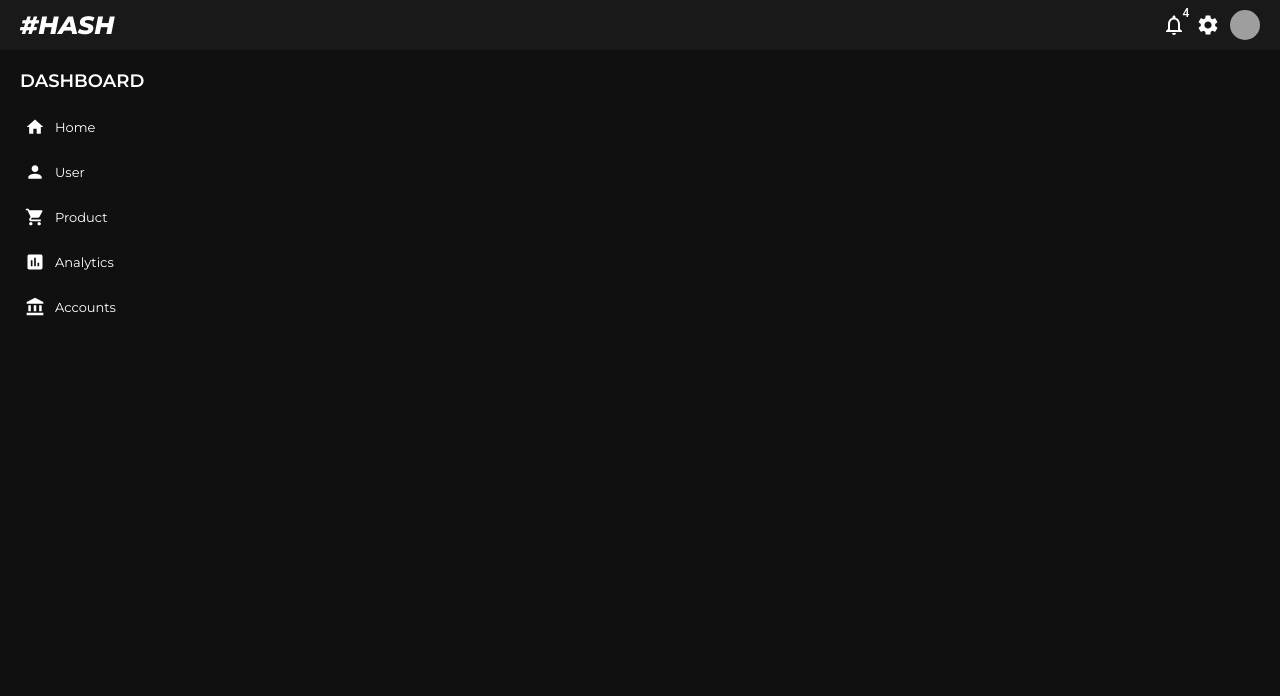
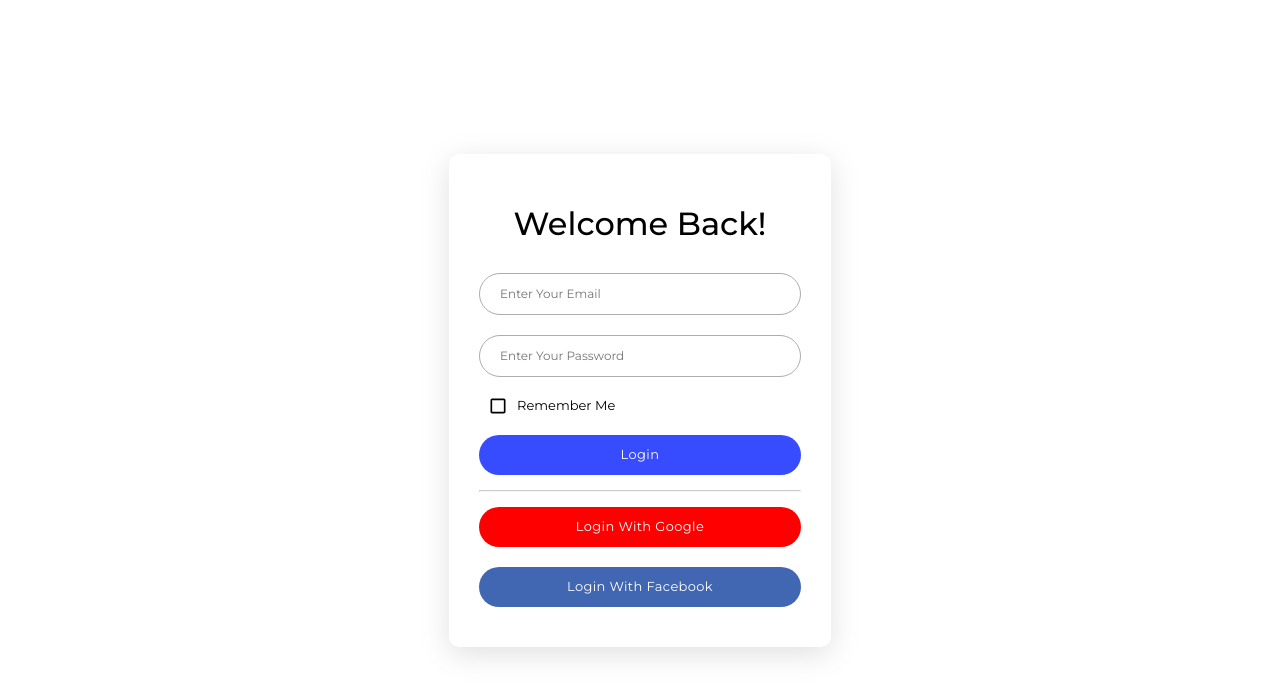
Before and after one commit to harishmahadhev/react-login-task, a React (Create React App) app: page /login in a window 1280 px wide. Shown: the top 696 px of the page. Built offline with nearby package versions, Linux system fonts and the light colour scheme; grey boxes are pictures that could not be loaded.

Commit message:
login page added

```diff
--- a/src/App.css
+++ b/src/App.css
@@ -1,6 +1,5 @@
 .App {
     background-color: whitesmoke;
-    /* height: 100vh; */
     font-family: serif;
 }
 
--- a/src/App.js
+++ b/src/App.js
@@ -9,13 +9,16 @@ import NewUser from "./pages/newuser/NewUser";
 
 function App() {
   return (
-    <div className="App">
-      <Topbar />
-      <div className="container">
-        <Sidebar />
-        <Switch>
+    <Switch>
+      <div className="App">
+        <Topbar />
+        <div className="container">
+          <Sidebar />
           <Route path="/home">
             <Home />
+          </Route>
+          <Route path="/">
+            <Redirect to="/home" />
           </Route>
           <Route path="/newuser">
             <NewUser />
@@ -26,12 +29,9 @@ function App() {
           <Route exact path="/users">
             <UserList />
           </Route>
-          <Route exact path="/">
-            <Redirect to="/home" />
-          </Route>
-        </Switch>
+        </div>
       </div>
-    </div>
+    </Switch>
   );
 }
 
--- a/src/components/sidebar/Sidebar.jsx
+++ b/src/components/sidebar/Sidebar.jsx
@@ -10,7 +10,7 @@ import {
 import { Link } from "react-router-dom";
 import { useState } from "react";
 export default function Sidebar() {
-  const [classes, setClasses] = useState();
+  const [classes, setClasses] = useState(1);
   const handleChange = (index) => {
     setClasses(index);
   };
@@ -20,7 +20,10 @@ export default function Sidebar() {
         <div className="sidebarMenu">
           <h3 className="sidebarTitle">DASHBOARD</h3>
           <ul className="sidebarList">
-            <Link style={{ textDecoration: "none", color: "inherit" }} to="/">
+            <Link
+              style={{ textDecoration: "none", color: "inherit" }}
+              to="/home"
+            >
               <li
                 className={
                   classes === 1 ? "sidebarListItem active" : "sidebarListItem"
--- a/src/components/widgetLg/WidgetLg.jsx
+++ b/src/components/widgetLg/WidgetLg.jsx
@@ -26,7 +26,7 @@ const StyledTableCell = withStyles((theme) => ({
 const useStyles = makeStyles({
   table: {
     backgroundColor: "whitesmoke",
-    minWidth: 500,
+    minWidth: 200,
   },
 });
 const CustomButton = ({ type }) => {
--- a/src/components/widgetLg/widgetlg.css
+++ b/src/components/widgetLg/widgetlg.css
@@ -1,10 +1,13 @@
 .widgetLg {
     flex: 2;
     box-shadow: rgba(100, 100, 111, 0.2) 0px 7px 29px 0px;
+    border-radius: 10px;
+    padding: 20px 0;
+    margin-right: 10px;
 }
 
 .widgetLgTitle {
-    margin: 20px;
+    padding-left: 20px;
 }
 
 .widgetLgButton.Approved {
--- a/src/index.js
+++ b/src/index.js
@@ -1,12 +1,20 @@
 import React from "react";
 import ReactDOM from "react-dom";
 import App from "./App";
-import { BrowserRouter as Router } from "react-router-dom";
+import { BrowserRouter as Router, Switch, Route } from "react-router-dom";
+import Login from "./pages/login/Login";
 
 ReactDOM.render(
   <React.StrictMode>
     <Router>
-      <App />
+      <Switch>
+        <Route path="/login">
+          <Login />
+        </Route>
+        <Route path="/">
+          <App />
+        </Route>
+      </Switch>
     </Router>
   </React.StrictMode>,
   document.getElementById("root")
--- /dev/null
+++ b/src/pages/login/Login.jsx
@@ -0,0 +1,62 @@
+import "./login.css";
+import React from "react";
+import { Button, Checkbox } from "@material-ui/core";
+import { makeStyles } from "@material-ui/core";
+import { CheckBox, CheckBoxOutlineBlank } from "@material-ui/icons";
+import { Link } from "react-router-dom";
+const useStyles = makeStyles((theme) => ({
+  root: {
+    fontSize: "10px",
+  },
+  checkbox: {
+    color: "black",
+    "&$checked": {
+      color: "black",
+    },
+  },
+  checked: {},
+}));
+export default function Login() {
+  const classes = useStyles();
+  return (
+    <div className="login">
+      <div className="loginContainer">
+        <h3 className="loginTitle">Welcome Back!</h3>
+        <input
+          autoComplete="off"
+          className="loginInput"
+          type="text"
+          name="email"
+          placeholder="Enter Your Email"
+        />
+        <input
+          className="loginInput"
+          type="password"
+          name="password"
+          id="password"
+          placeholder="Enter Your Password"
+        />
+        <div>
+          <Checkbox
+            icon={<CheckBoxOutlineBlank fontSize="small" />}
+            checkedIcon={<CheckBox fontSize="small" />}
+            classes={{ root: classes.checkbox, checked: classes.checked }}
+            id="rememberme"
+          />
+          <label
+            htmlFor="rememberme"
+            style={{ userSelect: "none", fontSize: "13px" }}
+          >
+            Remember Me
+          </label>
+        </div>
+        <Link to="/home" style={{ textDecoration: "none", color: "inherit" }}>
+          <Button className="loginButton">Login</Button>
+        </Link>
+        <hr />
+        <Button className="loginButton Google">Login with Google</Button>
+        <Button className="loginButton Facebook">Login with Facebook</Button>
+      </div>
+    </div>
+  );
+}
--- /dev/null
+++ b/src/pages/login/login.css
@@ -0,0 +1,71 @@
+.login {
+    height: 100vh;
+    display: flex;
+    justify-content: center;
+    align-items: center;
+}
+
+.loginContainer {
+    display: flex;
+    flex-direction: column;
+    border-radius: 10px;
+    padding: 30px;
+    box-shadow: rgba(100, 100, 111, 0.2) 0px 7px 29px 0px;
+}
+
+.loginTitle {
+    font-size: 32px;
+    font-weight: 500;
+    margin: 20px 0;
+    text-align: center;
+}
+
+.loginInput {
+    padding-left: 20px;
+    font-size: 12px;
+    outline: none;
+    border: 1px solid rgb(173, 173, 173);
+    border-radius: 50px;
+    margin: 10px 0;
+    height: 40px;
+    width: 300px;
+}
+
+.loginContainer .loginButton {
+    background-color: rgb(56, 76, 255);
+    color: white;
+    text-transform: capitalize;
+    font-size: 13px;
+    font-weight: 400;
+    width: 100%;
+    height: 40px;
+    border-radius: 50px;
+    margin: 10px 0;
+}
+
+hr {
+    opacity: 50%;
+    margin: 5px 0;
+}
+
+.loginContainer .loginButton:hover {
+    background-color: rgb(83, 101, 255);
+}
+
+.loginButton.Google {
+    background-color: red;
+    color: white;
+}
+
+.loginButton.Facebook {
+    background-color: #4267B2;
+    color: white;
+}
+
+.loginContainer .loginButton.Google:hover {
+    background-color: rgb(255, 83, 83);
+}
+
+.loginContainer .loginButton.Facebook:hover {
+    background-color: #456ebe;
+}
--- a/src/pages/newuser/NewUser.jsx
+++ b/src/pages/newuser/NewUser.jsx
@@ -28,13 +28,6 @@ const useStyles = makeStyles((theme) => ({
     },
   },
   checked: {},
-  select: {
-    "& .MuiSelect-select": {
-      color: "black",
-      backgroundColor: "transparent",
-      borderBottomColor: "black",
-    },
-  },
 }));
 
 const CssTextField = withStyles({
```
